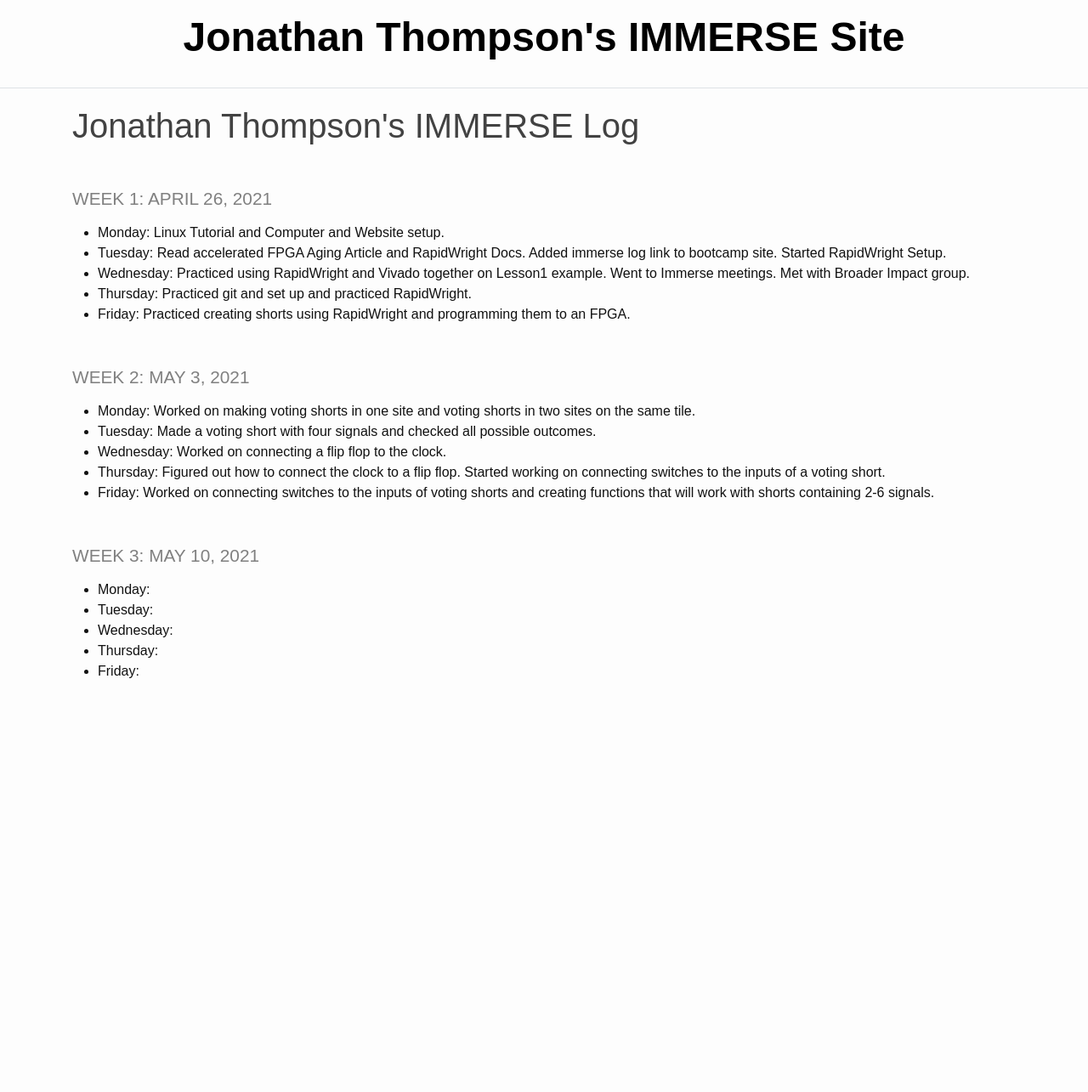
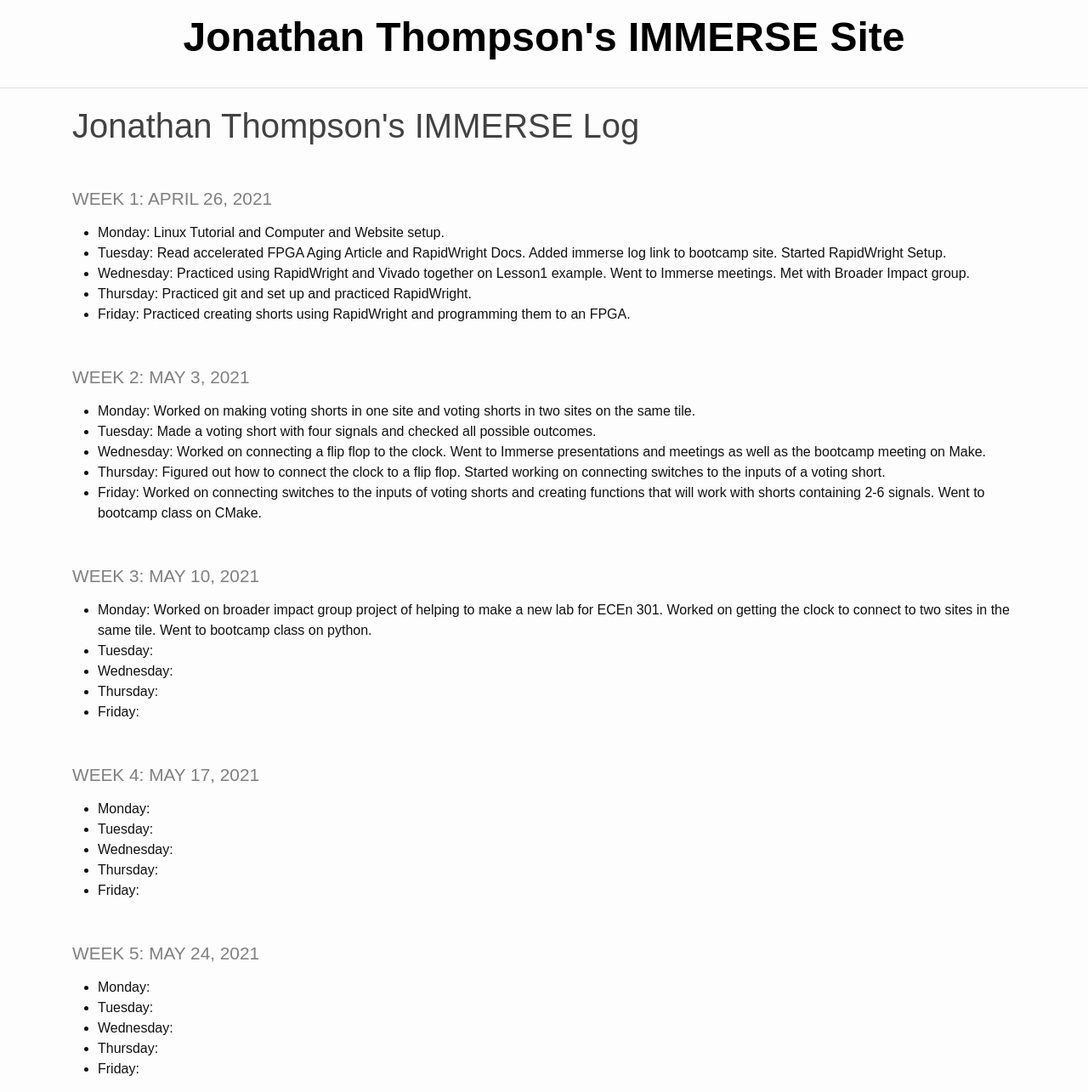
Before and after one commit to jonath48/jonath48.github.io, a Jekyll site: the page built from _pages/log.md, in a window 1280 px wide and 1285 px high. Shown: the whole window at 85% size. Built offline with Jekyll 4.4.1, drawn with Linux system fonts in a browser that asks for light colours.

Commit message:
Added Monday the 10th's Log

```diff
--- a/_pages/log.md
+++ b/_pages/log.md
@@ -15,14 +15,30 @@ title: Jonathan Thompson's IMMERSE Log
 
 * **Monday**: Worked on making voting shorts in one site and voting shorts in two sites on the same tile.
 * **Tuesday**: Made a voting short with four signals and checked all possible outcomes.
-* **Wednesday**: Worked on connecting a flip flop to the clock.
+* **Wednesday**: Worked on connecting a flip flop to the clock. Went to Immerse presentations and meetings as well as the bootcamp meeting on Make.
 * **Thursday**: Figured out how to connect the clock to a flip flop. Started working on connecting switches to the inputs of a voting short.
-* **Friday**: Worked on connecting switches to the inputs of voting shorts and creating functions that will work with shorts containing 2-6 signals.
+* **Friday**: Worked on connecting switches to the inputs of voting shorts and creating functions that will work with shorts containing 2-6 signals. Went to bootcamp class on CMake.
 
 ### Week 3: May 10, 2021
+
+* **Monday**: Worked on broader impact group project of helping to make a new lab for ECEn 301. Worked on getting the clock to connect to two sites in the same tile. Went to bootcamp class on python.
+* **Tuesday**:
+* **Wednesday**:
+* **Thursday**:
+* **Friday**:
+
+### Week 4: May 17, 2021
 
 * **Monday**:
 * **Tuesday**:
 * **Wednesday**:
 * **Thursday**:
 * **Friday**:
+
+### Week 5: May 24, 2021
+
+* **Monday**:
+* **Tuesday**:
+* **Wednesday**:
+* **Thursday**:
+* **Friday**:
```
